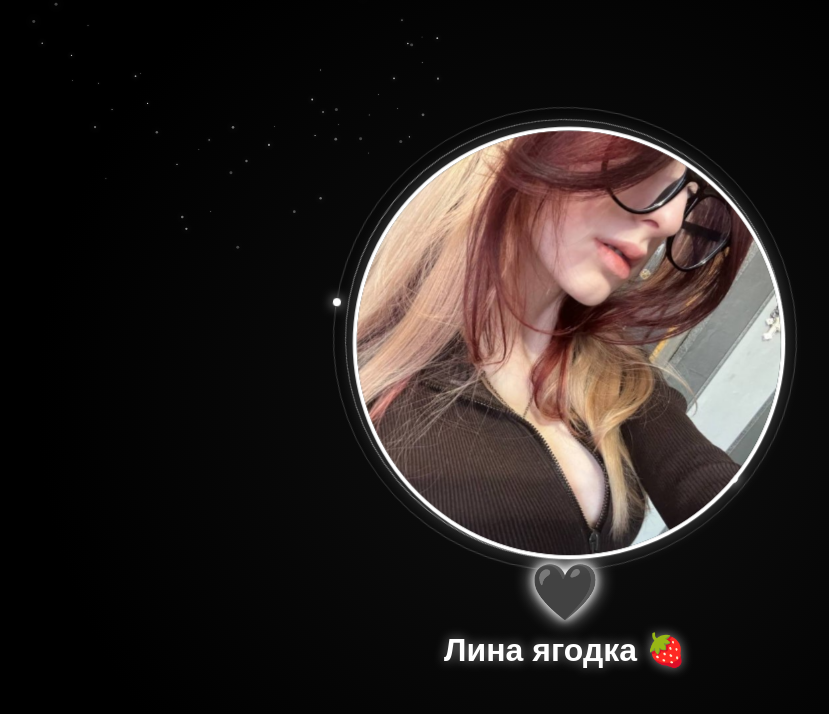
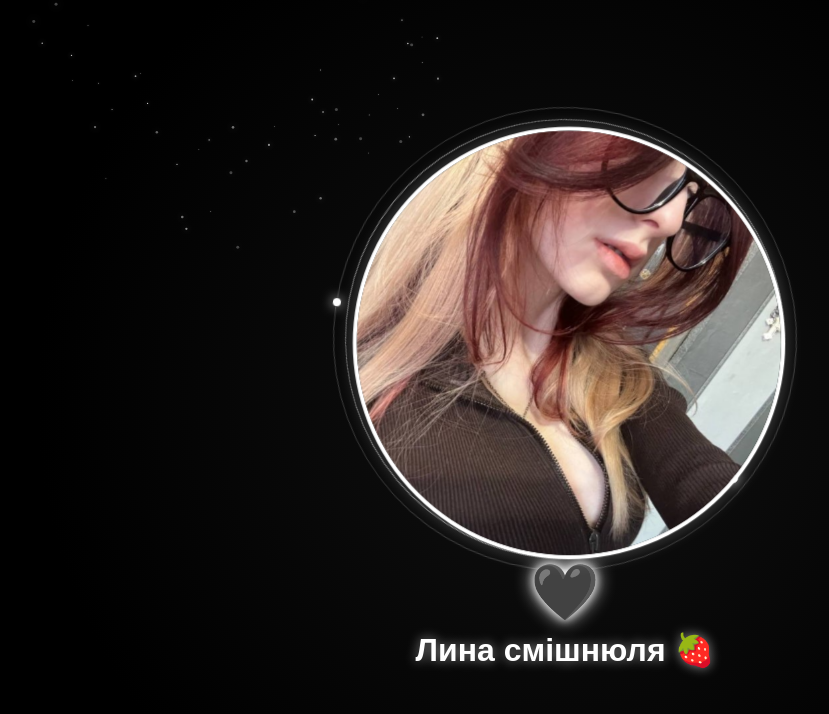
Before and after one commit to vadddddd13333/heart, a plain HTML site: page index.html in a window 1280 px wide. Shown: the whole page, without its empty margins (75-904 px from the left). Drawn offline with Linux system fonts and the light colour scheme.

Commit message:
Update index.html

```diff
--- a/index.html
+++ b/index.html
@@ -26,7 +26,7 @@ body:before{content:"";position:fixed;inset:0;background:radial-gradient(circle,
 <div id="particles"></div>
 <img class="avatar" src="lina.jpg">
 </div>
-<div class="heart">🖤</div><div class="text">Лина ягодка 🍓</div>
+<div class="heart">🖤</div><div class="text">Лина смішнюля 🍓</div>
 </div>
 <script>
 const box=document.getElementById('particles');
```
